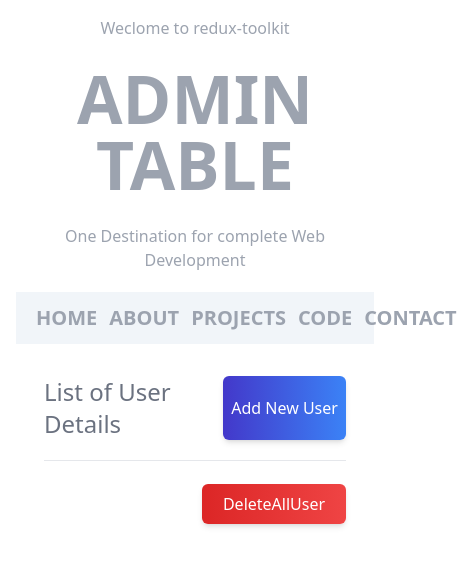
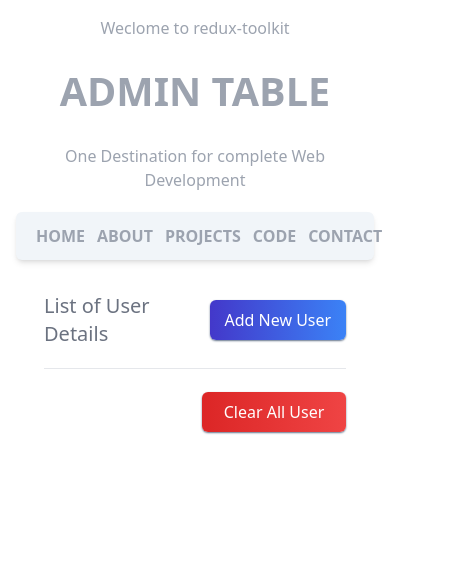
Before and after one commit to ManjiCoder/Redux-toolkit, a React (Vite) app: page / in a window 390 px wide. Shown: the top 566 px of the page, 457 px wide, since content can reach past the window. Built offline with nearby package versions, Linux system fonts and the light colour scheme.

Commit message:
Video-3 ✔

```diff
--- a/src/components/Navbar.jsx
+++ b/src/components/Navbar.jsx
@@ -16,12 +16,12 @@ function Navbar() {
   return (
     <header className="p-4 text-center text-gray-400">
       <h6>Weclome to redux-toolkit</h6>
-      <h1 ref={zoomIn} className="text-6xl font-bold uppercase my-8 transition-transform duration-500 ease-in-out">
+      <h1 ref={zoomIn} className="text-4xl lg:text-6xl font-bold uppercase my-8 transition-transform duration-500 ease-in-out">
         Admin table
       </h1>
       <h6>One Destination for complete Web Development</h6>
       <nav>
-        <ul className="mt-5 flex text-xl font-semibold space-x-3 justify-between bg-slate-100 lg:w-4/6 mx-auto px-5">
+        <ul className="mt-5 flex lg:text-xl font-semibold space-x-3 justify-between bg-slate-100 lg:w-4/6 mx-auto px-5 rounded-md shadow-md">
           {li.map((item) => (
             <li key={item} className="py-3 uppercase cursor-pointer">
               {item}
--- a/src/components/UserDetails.jsx
+++ b/src/components/UserDetails.jsx
@@ -3,12 +3,12 @@ import React from 'react';
 function UserDetails() {
   return (
     <div className="lg:w-4/6 mx-auto px-11 py-4 flex flex-col">
-      <div className="flex justify-between">
-        <div className="text-2xl text-gray-500">List of User Details</div>
-        <button type="button" className="w-36 bg-gradient-to-r from-indigo-700 to-blue-500 text-white py-2 rounded-md shadow-md focus:ring-2">Add New User</button>
+      <div className="flex justify-between items-center">
+        <div className="text-xl lg:text-2xl text-gray-500">List of User Details</div>
+        <button type="button" className="w-36 bg-gradient-to-r from-indigo-700 to-blue-500 text-white py-2 rounded-md  focus:ring-4 transition-[focus:ring-4] duration-200 ease-in-out shadow-sm shadow-slate-500">Add New User</button>
       </div>
       <hr className="h-1 my-5" />
-      <button type="button" className="w-36 bg-gradient-to-r from-red-600 to-red-500 text-white py-2 rounded-md shadow-md focus:ring-2 ring-red-300 place-self-end">DeleteAllUser</button>
+      <button type="button" className="w-36 bg-gradient-to-r from-red-600 to-red-500 text-white py-2 rounded-md shadow-sm shadow-slate-500 focus:ring-4 transition-[focus:ring-4] duration-200 ring-red-300 place-self-end">Clear All User</button>
     </div>
   );
 }
--- /dev/null
+++ b/src/store/slices/UserSlices.jsx
@@ -0,0 +1,13 @@
+import { createSlice } from '@reduxjs/toolkit';
+
+const UserSlice = createSlice({
+  name: 'user',
+  initialState: [],
+  reducers: {
+    addUser(state, action) {},
+    removeUser(state, action) {},
+    deleteUsers(state, action) {},
+  },
+});
+
+export default UserSlice;
```
